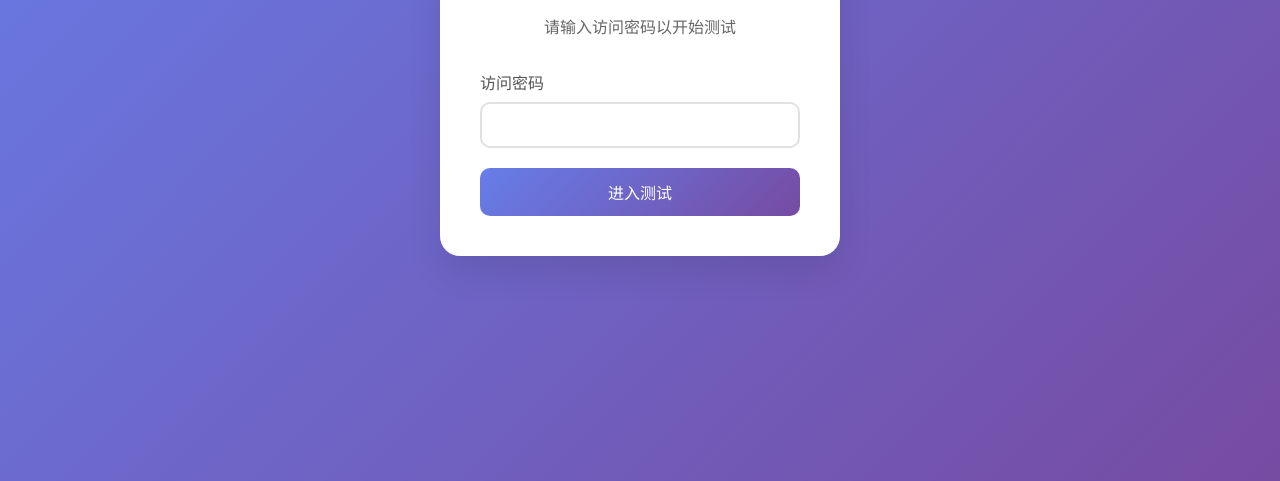
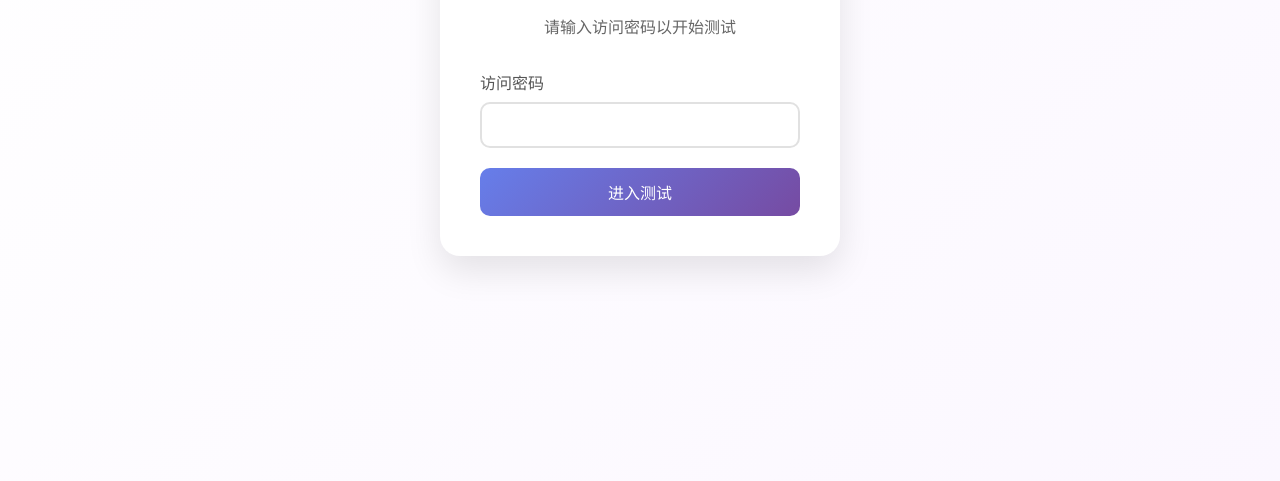
Before and after one commit to shufanli/score_predict, a website: page Score_Predict/index.html in a window 1280 px wide. Shown: the part 319-800 px from the top of the page. Drawn offline with Linux system fonts and the light colour scheme.

Commit message:
修改背景色

```diff
--- a/Score_Predict/index.html
+++ b/Score_Predict/index.html
@@ -13,7 +13,7 @@
 
         body {
             font-family: 'Arial', sans-serif;
-            background: linear-gradient(135deg, #667eea 0%, #764ba2 100%);
+            background: linear-gradient(135deg, #ffffff 0%, #fbf7ff 100%);
             min-height: 100vh;
             display: flex;
             justify-content: center;
```
Also changed, not shown: Score_Predict/result.html (+1 -1 lines), Score_Predict/test.html (+1 -1 lines).
